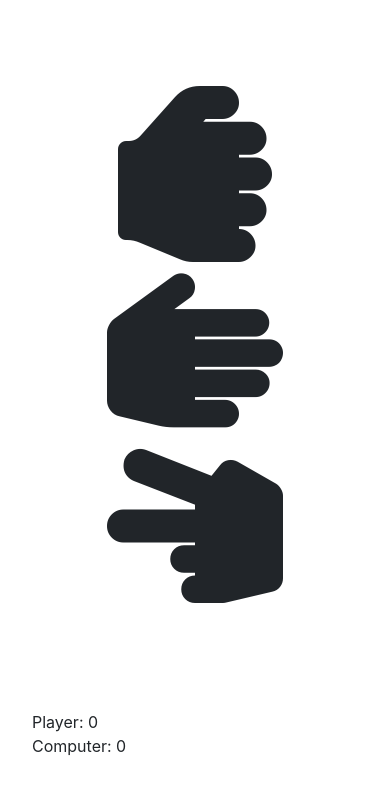
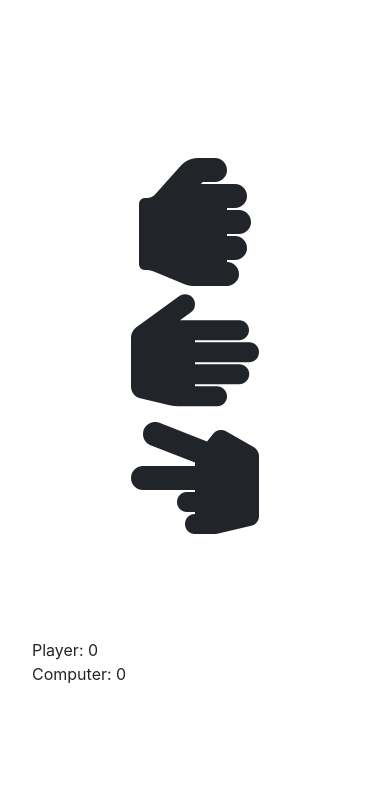
Before and after one commit to porterwilcox/rock-paper-scissors, a plain HTML site: page index.html in a window 390 px wide. Drawn offline with nearby package versions, Linux system fonts and the light colour scheme.

Commit message:
little-tweaks

```diff
--- a/assets/styles.css
+++ b/assets/styles.css
@@ -40,6 +40,39 @@
     padding-left: 2em;
 }
 
+.col-sm-4 {
+    z-index: 1;
+}
+
+/* .rocky:hover::after {
+    content: "rock";
+    color: white;
+    position: relative;
+    bottom: 3em;
+    left: 6em;
+    font-size: 2em;
+    z-index: 2;
+}
+
+.papery:hover::after {
+    content: "paper";
+    color: white;
+    position: relative;
+    bottom: 3.2em;
+    left: 4.7em;
+    font-size: 2em;
+    z-index: 2;
+}
+
+.scissory:hover::after {
+    content: "scissors";
+    color: white;
+    position: relative;
+    bottom: 3.5em;
+    left: 6em;
+    font-size: 2em;
+    z-index: 2;
+} */
 
 
 
@@ -47,11 +80,14 @@
 
 
 /* mobile */
-@media(max-width: 1125){
+@media(max-width: 1125px){
 
 /* .center-me {
     flex-flow: wrap column;
     align-items: flex-end;
 } */
 
+.icon {
+    font-size: 8em;
 }
+}
--- a/index.html
+++ b/index.html
@@ -17,17 +17,17 @@
     <div class="center-me">
         <div class="container-fluid">
             <div class="row">
-                <div class="col-sm-4">
+                <div class="col-sm-4 rocky">
                     <div class="rock icon-pos">
                         <i class="fas fa-hand-rock rock icon"></i>
                     </div>
                 </div>
-                <div class="col-sm-4">
+                <div class="col-sm-4 papery">
                     <div class="paper icon-pos">
                         <i class="fas fa-hand-paper paper icon"></i>
                     </div>
                 </div>
-                <div class="col-sm-4">
+                <div class="col-sm-4 scissory">
                     <div class="scissors icon-pos">
                         <i class="fas fa-hand-scissors scissors icon"></i>
                     </div>
```
